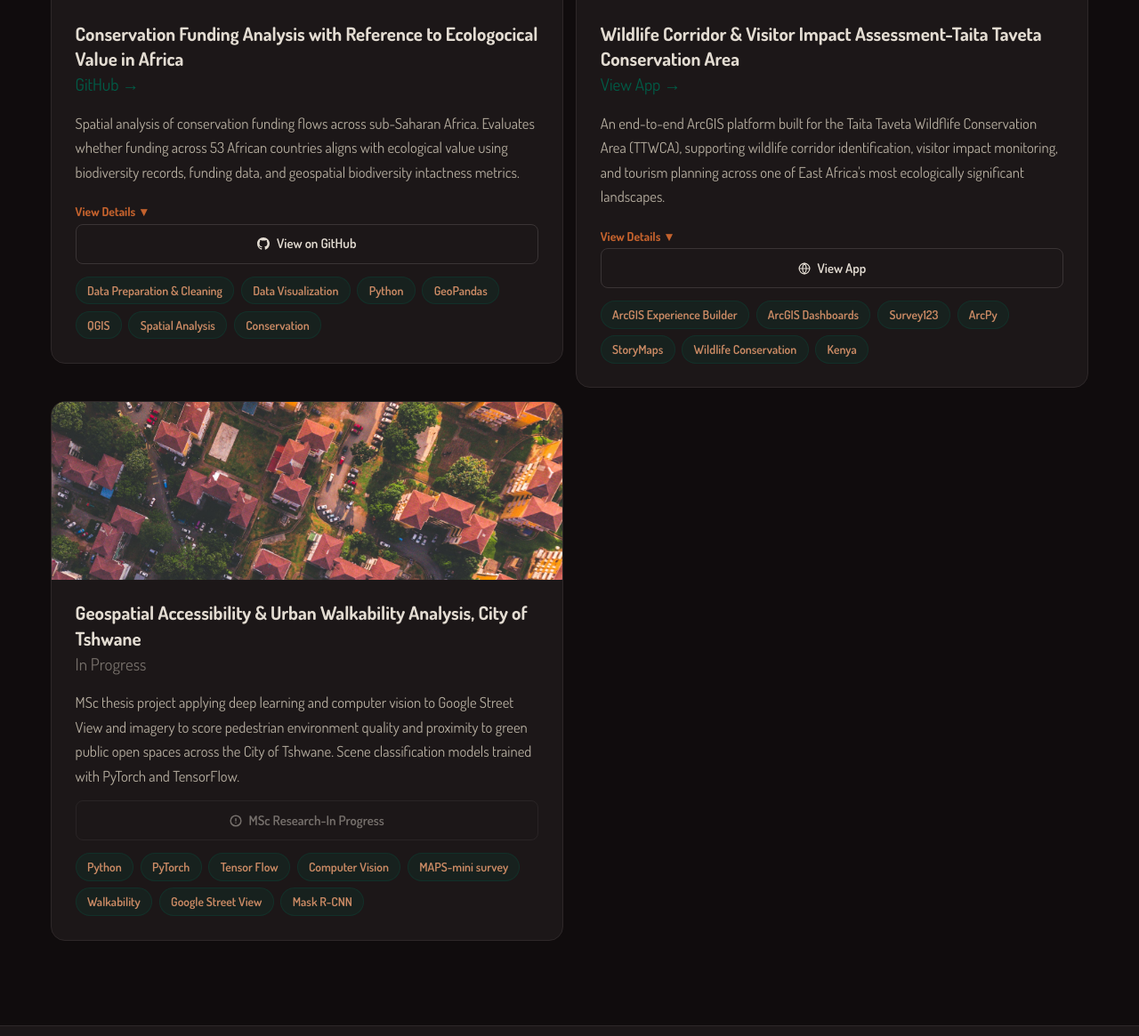
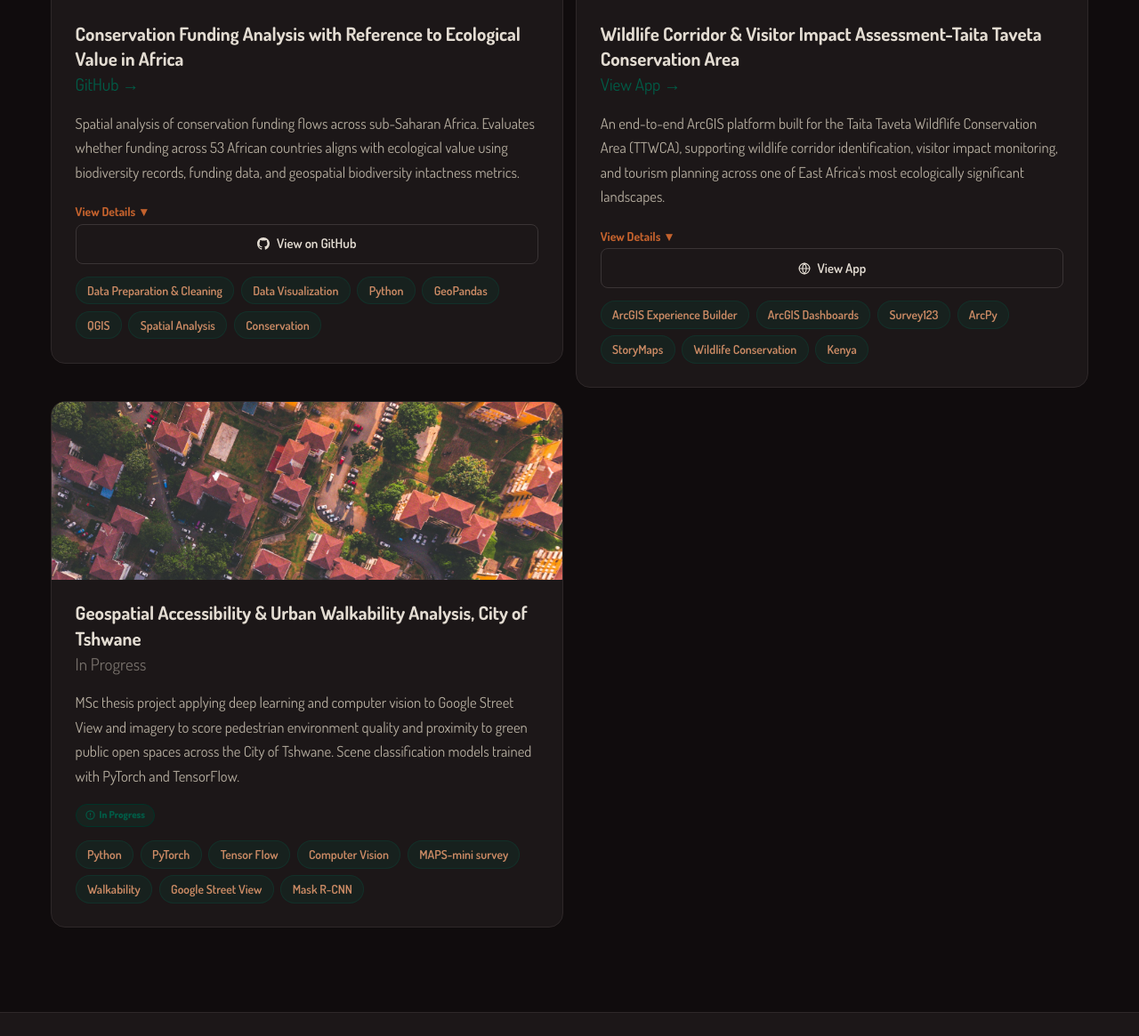
Before and after one commit to joyceonyango/joyceonyango.github.io, a Jekyll site: the page built from _pages/projects.html, in a window 1280 px wide and 1400 px high, scrolled down 544 px. Shown: the part 235-1400 px from the top of the window at 89% size. Built offline with Jekyll 4.4.1, drawn with Linux system fonts in a browser that asks for light colours; some web fonts are replaced.

Commit message:
Deploy portfolio website

```diff
--- a/_pages/projects.html
+++ b/_pages/projects.html
@@ -49,7 +49,7 @@ description: Geospatial data science projects and portfolio work by Joyce Onyang
       </div>
       <div class="card-body">
         <div class="card-title-row">
-          <div class="project-name">Conservation Funding Analysis with Reference to Ecologocical Value in Africa</div>
+          <div class="project-name">Conservation Funding Analysis with Reference to Ecological Value in Africa</div>
           <a href="https://github.com/joyceonyango/Conservation-Funding-in-Africa" target="_blank" class="card-ext-link">GitHub &rarr;</a>
         </div>
         <p class="project-findings">Spatial analysis of conservation funding flows across sub-Saharan Africa. Evaluates whether funding across 53 African countries aligns with ecological value using biodiversity records, funding data, and geospatial biodiversity intactness metrics.</p>
@@ -138,10 +138,10 @@ description: Geospatial data science projects and portfolio work by Joyce Onyang
         </div>
         <p class="project-findings">MSc thesis project applying deep learning and computer vision to Google Street View and imagery to score pedestrian environment quality and proximity to green public open spaces across the City of Tshwane. Scene classification models trained with PyTorch and TensorFlow.</p>
         <div class="card-btn-row">
-          <span class="view-project-btn" style="cursor:default; opacity:0.45; pointer-events:none;">
-            <svg xmlns="http://www.w3.org/2000/svg" width="14" height="14" viewBox="0 0 24 24" fill="none" stroke="currentColor" stroke-width="2.5" stroke-linecap="round" stroke-linejoin="round"><circle cx="12" cy="12" r="10"/><line x1="12" y1="8" x2="12" y2="12"/><line x1="12" y1="16" x2="12.01" y2="16"/></svg>
-            MSc Research-In Progress
-          </span>
+          <span style="display:inline-flex; align-items:center; gap:5px; font-size:11px; font-weight:800; padding:3px 10px; border-radius:20px; background:var(--accent-pale); color:var(--accent); border:1px solid var(--accent-dark);">
+            <svg xmlns="http://www.w3.org/2000/svg" width="11" height="11" viewBox="0 0 24 24" fill="none" stroke="currentColor" stroke-width="2.5" stroke-linecap="round" stroke-linejoin="round"><circle cx="12" cy="12" r="10"/><line x1="12" y1="8" x2="12" y2="12"/><line x1="12" y1="16" x2="12.01" y2="16"/></svg>
+             In Progress
+             </span>
         </div>
         <div class="project-tags">
           <span class="project-tag">Python</span>
```
